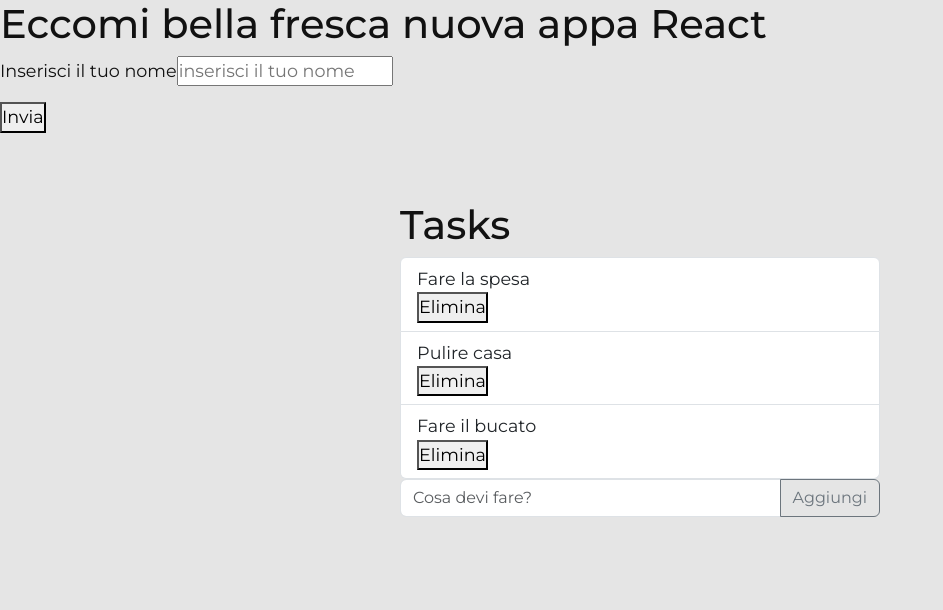
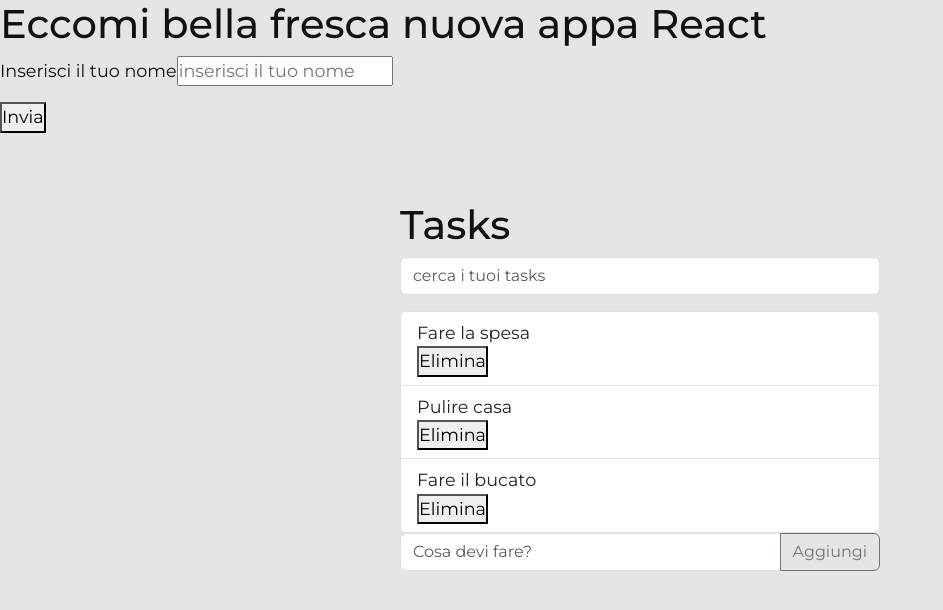
Before and after one commit to pimoGit/lc-react-151, a React (Vite) app: page / in a window 1280 px wide. Shown: the top 610 px of the page, without its empty margins (0-943 px from the left). Built offline with nearby package versions, Linux system fonts and the light colour scheme; the HTML template or start-up script is replaced by a standard one.

Commit message:
aggiungi input controllato e relativa var di stato

```diff
--- a/src/components/form/TodoList.jsx
+++ b/src/components/form/TodoList.jsx
@@ -7,10 +7,12 @@ function TodoList() {
 
     // creiamo la var di stato per gestire la lista
     const [tasks, setTasks] = useState(initialTasks);
-    // dreiamo var di stato per versione filtrata todolist
+    // creiamo var di stato per versione filtrata todolist
     const [filteredTasks, setFilteredTasks] = useState(tasks);
-    //  altra var di stato che gestisce valore di input
+    //  altra var di stato che gestisce valore di input nuovoTask
     const [newTask, setNewTask] = useState('');
+    // altra var di stato che gestisce valore input search
+    const [search, setSearch] = useState('');
 
 
 
@@ -36,6 +38,17 @@ function TodoList() {
     return (
         <div className="container mt-5 w-50">
             <h1>Tasks</h1>
+
+            <div className="mb-3">
+                <input
+                    type="text"
+                    className="form-control"
+                    placeholder="cerca i tuoi tasks"
+                    value={search}
+                    onChange={e => { setSearch(e.target.value) }}
+                />
+            </div>
+
             <ul className="list-group">
                 {filteredTasks.map((task, index) => (
                     <li className="list-group-item" key={index}>
```
